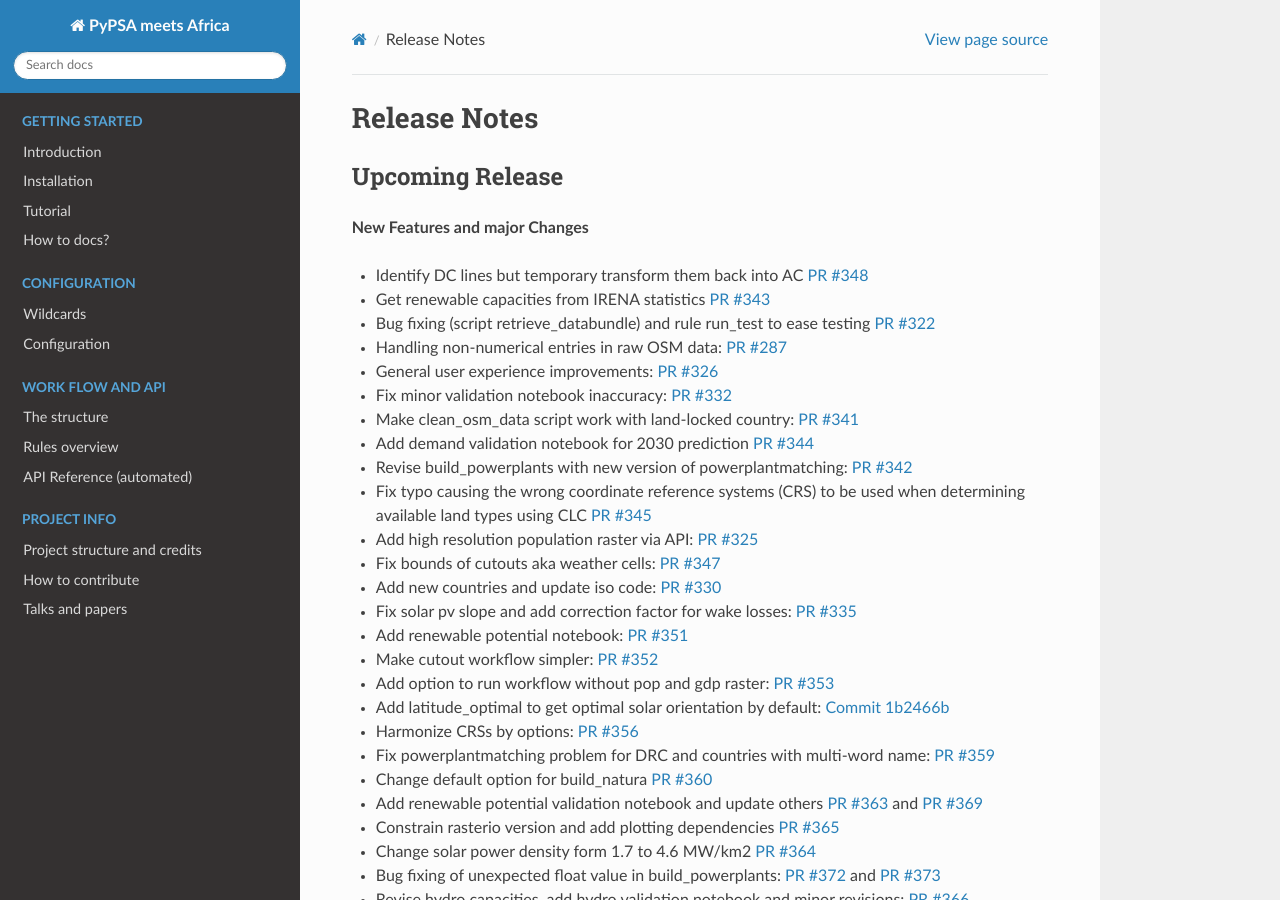
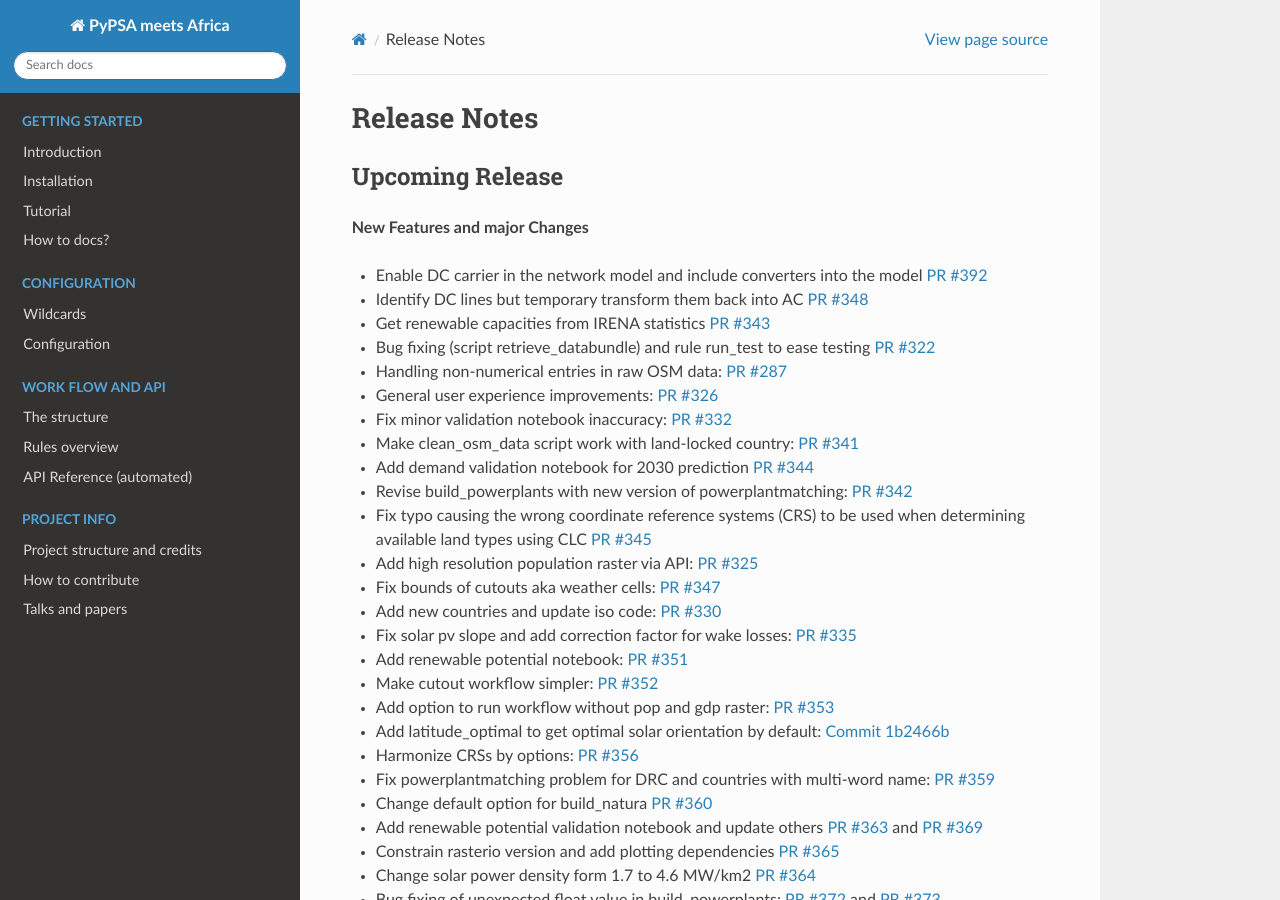
Before and after one commit to pypsa-meets-earth/pypsa-earth, a Sphinx documentation site: the page built from doc/release_notes.rst, in a window 1280 px wide and 900 px high. Built offline with Sphinx 7.4.7 and the Read the Docs theme 2.0.0, drawn with Linux system fonts in a browser that asks for light colours; pages that are not in the unit, such as notebooks, are missing from menus.

Commit message:
Amend a release note

```diff
--- a/doc/release_notes.rst
+++ b/doc/release_notes.rst
@@ -12,6 +12,8 @@ Upcoming Release
 ================
 
 **New Features and major Changes**
+
+* Enable DC carrier in the network model and include converters into the model `PR #392 <https://github.com/pypsa-meets-africa/pypsa-africa/pull/392>`__
 
 * Identify DC lines but temporary transform them back into AC `PR #348 <https://github.com/pypsa-meets-africa/pypsa-africa/pull/348>`__
 
```
